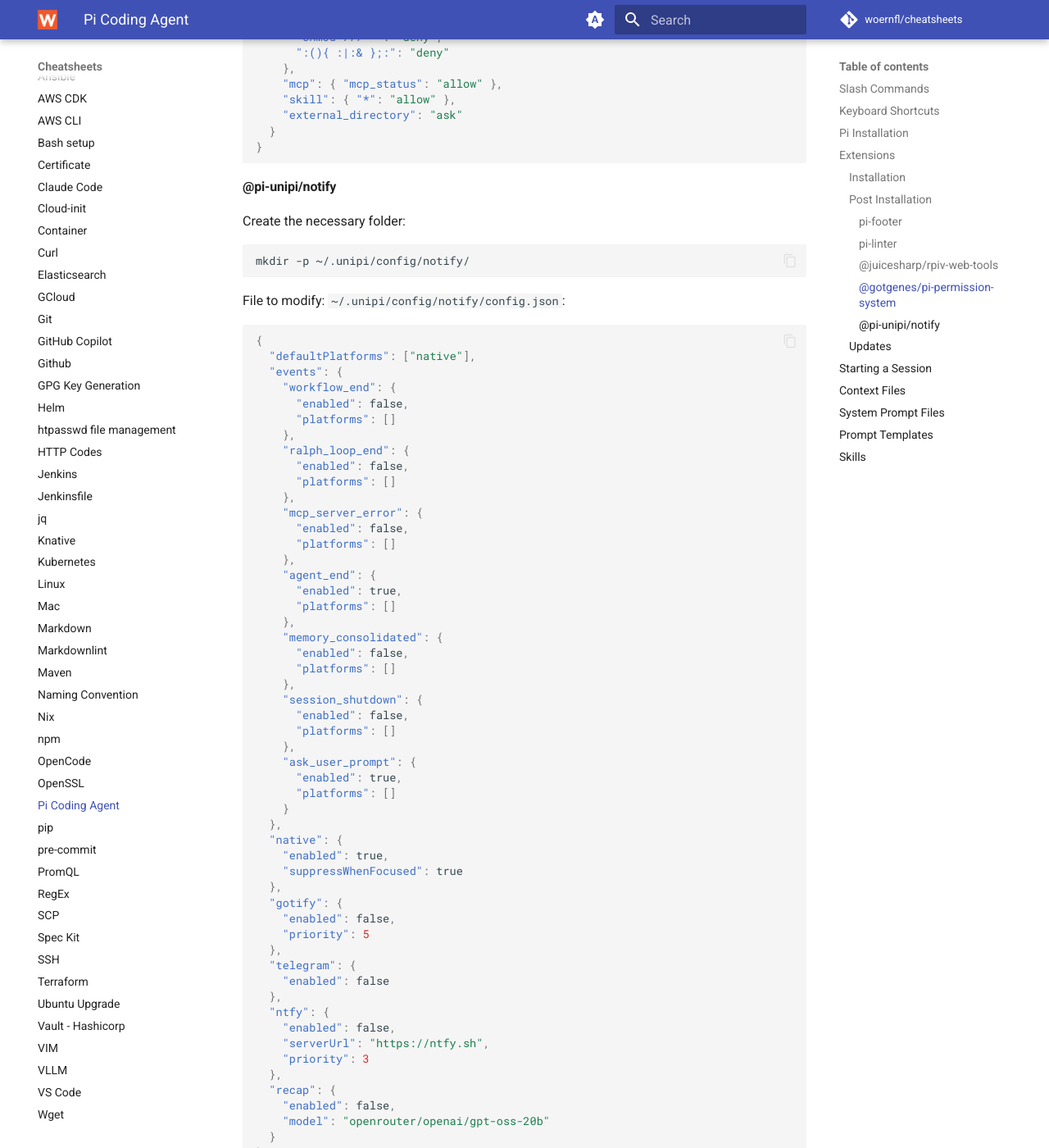
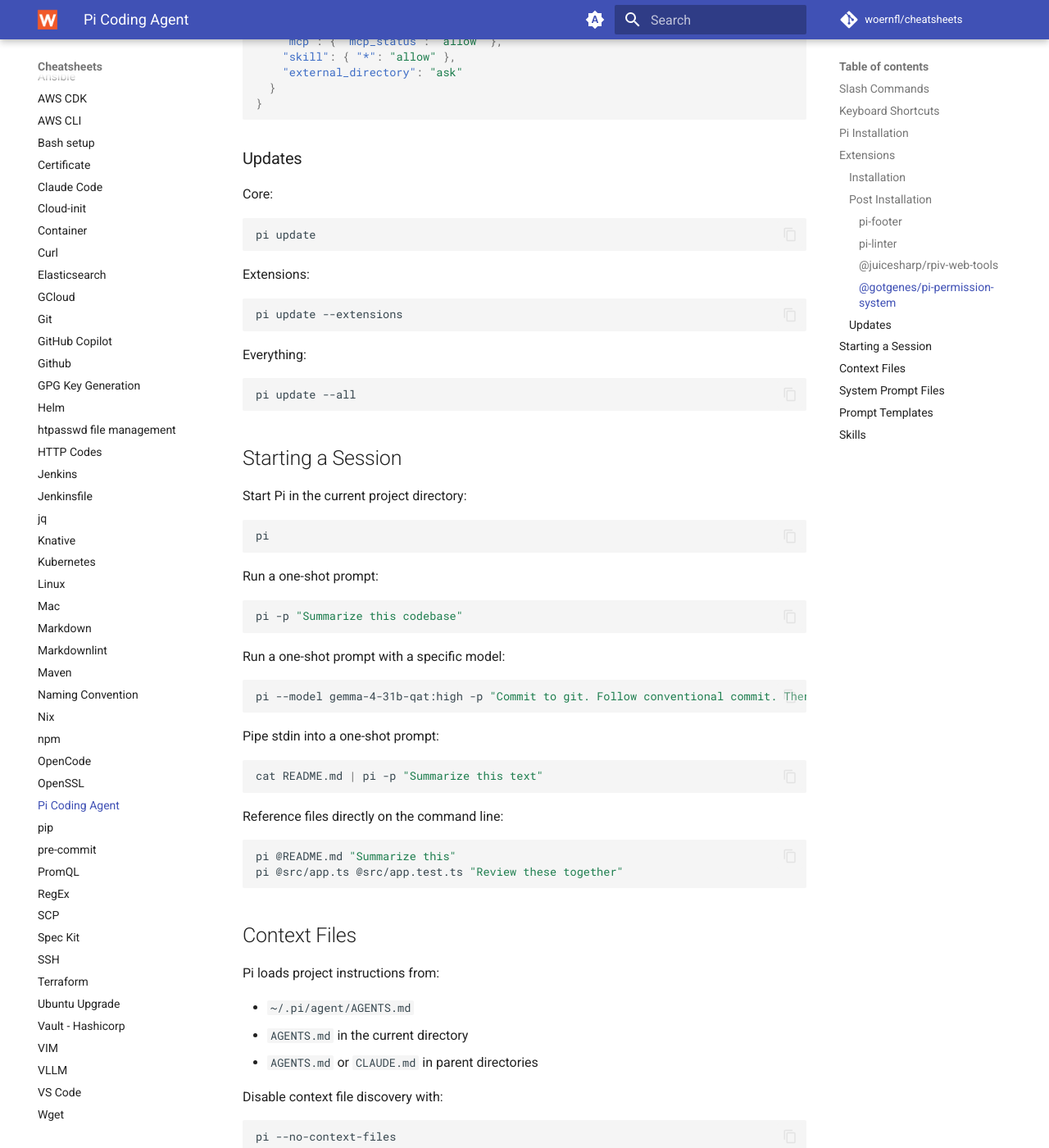
Before and after one commit to woernfl/cheatsheets, an MkDocs documentation site: the page built from docs/pi.md, in a window 1280 px wide and 1400 px high, scrolled down 7467 px. Shown: the whole window at 82% size. Built offline with MkDocs 1.6.1 and Material for MkDocs 9.7.7, drawn with Linux system fonts in a browser that asks for light colours; comment, search, counter and statistics services are not loaded; some of the changed text lies outside the part shown.

Commit message:
Remove @pi-unipi/notify documentation and installation (#418)
Removed references to the @pi-unipi/notify package and its configuration details.

````diff
--- a/docs/pi.md
+++ b/docs/pi.md
@@ -59,7 +59,6 @@
 - `@gotgenes/pi-permission-system`: provides permission gates over tool, bash, MCP, skill, and special operations.
 - `@gotgenes/pi-subagents`: gives pi a focused, in-process sub-agent core.
 - `@gotgenes/pi-subagents-worktrees`: git worktree isolation for `@gotgenes/pi-subagents`.
-- `@pi-unipi/notify`; push notifications when things happen.
 - `pi-lmstudio`: integrating LM Studio with Pi, allowing you to use local LLMs.
 
 ### Installation
@@ -77,7 +76,6 @@
 pi install npm:@gotgenes/pi-permission-system
 pi install npm:@gotgenes/pi-subagents
 pi install npm:@gotgenes/pi-subagents-worktrees
-pi install npm:@pi-unipi/notify
 pi install npm:pi-lmstudio
 ```
 
@@ -355,72 +353,6 @@
 }
 ```
 
-#### @pi-unipi/notify
-
-Create the necessary folder:
-
-```bash
-mkdir -p ~/.unipi/config/notify/
-```
-
-File to modify: `~/.unipi/config/notify/config.json`:
-
-```json
-{
-  "defaultPlatforms": ["native"],
-  "events": {
-    "workflow_end": {
-      "enabled": false,
-      "platforms": []
-    },
-    "ralph_loop_end": {
-      "enabled": false,
-      "platforms": []
-    },
-    "mcp_server_error": {
-      "enabled": false,
-      "platforms": []
-    },
-    "agent_end": {
-      "enabled": true,
-      "platforms": []
-    },
-    "memory_consolidated": {
-      "enabled": false,
-      "platforms": []
-    },
-    "session_shutdown": {
-      "enabled": false,
-      "platforms": []
-    },
-    "ask_user_prompt": {
-      "enabled": true,
-      "platforms": []
-    }
-  },
-  "native": {
-    "enabled": true,
-    "suppressWhenFocused": true
-  },
-  "gotify": {
-    "enabled": false,
-    "priority": 5
-  },
-  "telegram": {
-    "enabled": false
-  },
-  "ntfy": {
-    "enabled": false,
-    "serverUrl": "https://ntfy.sh",
-    "priority": 3
-  },
-  "recap": {
-    "enabled": false,
-    "model": "openrouter/openai/gpt-oss-20b"
-  }
-}
-```
-
 ### Updates
 
 Core:
````
